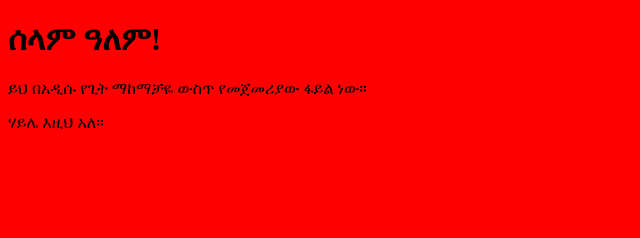
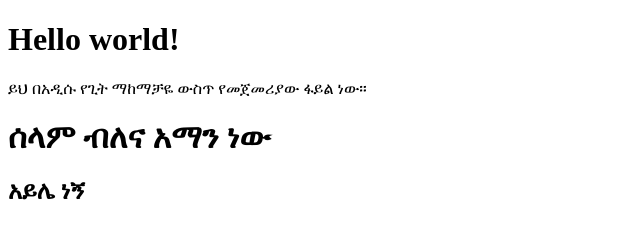
Before and after one commit to haile-mamo/ss, a plain HTML site: page index.html in a window 1280 px wide. Shown: the whole page, without its empty margins (0-640 px from the left). Drawn offline with Linux system fonts and the light colour scheme.

Commit message:
የጀርባ ቀለም ወደ ቢጫ ተቀይሯል እና ጥጽሁፍ በ html ላይ ተጨምሯል

```diff
--- a/bluestyle.css
+++ b/bluestyle.css
@@ -1,3 +1,3 @@
 body {
-    background-color: red;
+    background-color: yellow;
 }
--- a/index.html
+++ b/index.html
@@ -1,14 +1,13 @@
 <!DOCTYPE html>
 <html>
 <head>
-<title>ሰላም ዓለም!</title>
-<link rel="stylesheet" href="bluestyle.css">
+<title>Hello World!</title>
 </head>
 <body>
 
-<h1>ሰላም ዓለም!</h1>
+<h1>Hello world!</h1>
 <p>ይህ በአዲሱ የጊት ማከማቻዬ ውስጥ የመጀመሪያው ፋይል ነው።</p>
-<p>ሃይሌ እዚህ አለ።</p>
-
+<h1>ሰላም ብለና አማን ነው</h1>
+<h2>አይሌ ነኝ</h2>
 </body>
 </html>
```
